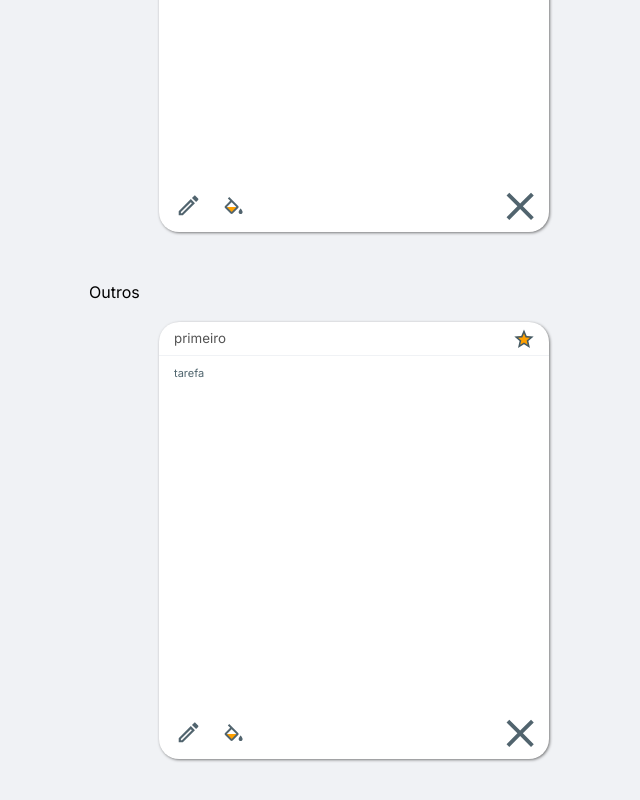
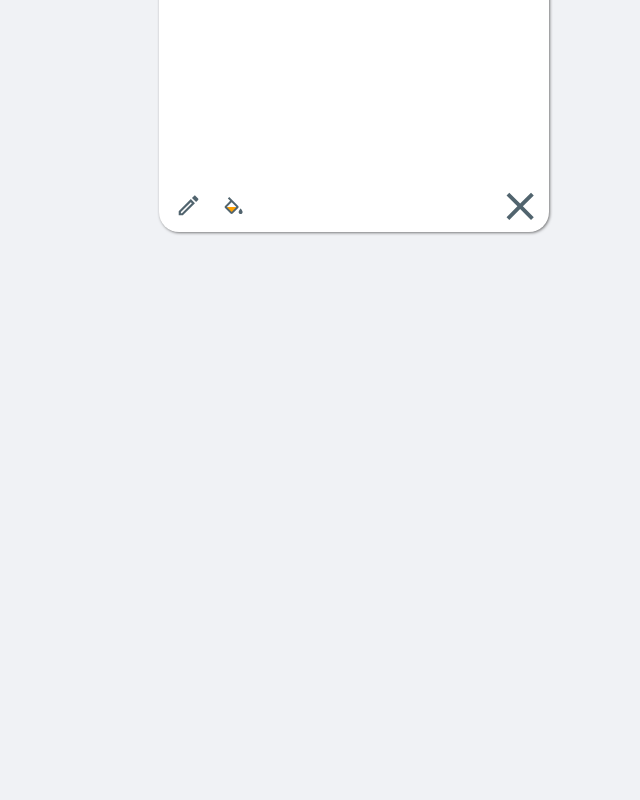
Before and after one commit to luisgustavofaria/todoListViteTs, a React (Vite) app: page / in a window 1280 px wide. Shown: the part 482-1282 px from the top of the page, without its empty margins (286-926 px from the left). After the commit the page ends 814 px from the top, so only its background shows below. Built offline with nearby package versions, Linux system fonts and the light colour scheme.

Commit message:
favorito e outros OK

```diff
--- a/src/App.tsx
+++ b/src/App.tsx
@@ -1,16 +1,16 @@
-import { ThemeProvider } from 'styled-components';
-import { defaultTheme } from './styles/themes/default';
-import { GlobalStyle } from './styles/global';
-import { Header } from './components/Header';
+import { ThemeProvider } from "styled-components";
+import { defaultTheme } from "./styles/themes/default";
+import { GlobalStyle } from "./styles/global";
+import { Header } from "./components/Header";
 import {
   Container01,
   Container02,
   Container03,
-} from './components/Container/styles';
-import { Todo } from './components/Todo';
-import { TodoForm } from './components/TodoForm';
-import { useState } from 'react';
-import { v4 as uuidv4 } from 'uuid';
+} from "./components/Container/styles";
+import { Todo } from "./components/Todo";
+import { TodoForm } from "./components/TodoForm";
+import { useState } from "react";
+import { v4 as uuidv4 } from "uuid";
 
 export interface ITodoList {
   id: string;
@@ -20,14 +20,19 @@ export interface ITodoList {
 }
 
 export function App() {
-  const [newToDo, setNewToDo] = useState<ITodoList[]>([
-    { id: '1', title: 'primeiro', description: 'tarefa', isFavorited: true },
+  const [todoList, setTodoList] = useState<ITodoList[]>([
+    {
+      id: uuidv4(),
+      title: "primeiro",
+      description: "tarefa",
+      isFavorited: true,
+    },
   ]);
 
   function addToDo(
     newTitle: string,
     newDescription: string,
-    isFavorited: boolean
+    isFavorited: boolean,
   ) {
     const data = {
       id: uuidv4(),
@@ -35,19 +40,21 @@ export function App() {
       description: newDescription,
       isFavorited: isFavorited,
     };
-    setNewToDo((oldstate) => [...oldstate, data]); //usar esse codigo para operaçoes assincronas
-    // setTodoLists([...newToDo, data]); esse codigo tbm funciona mas pode dar erro.
-    // Se durante o tempo de espera da operação assíncrona, um usuário adiciona um novo item à lista (addTodoList é chamado) nesse caso, se apertar enter rapido demais, com a abordagem direta (setTodoLists([...todoLists, data])) pode perder atualizações de estado.
+    setTodoList((oldstate) => [...oldstate, data]); //usar esse codigo para operaçoes assincronas
+    // setTodoList([...todoList, data]); esse codigo tbm funciona mas pode dar erro.
+    // Se durante o tempo de espera da operação assíncrona, um usuário adiciona um novo item à lista
+    // (addTodoList é chamado) nesse caso, se apertar enter rapido demais, com a abordagem direta
+    // (setTodoLists([...todoLists, data])) pode perder atualizações de estado.
     //
     // console.log(data.id);
   }
 
   function deleteToDo(todoID: string) {
-    // const newToDoList = todoList.filter((todo) => todo.id !== todoID);
-    // setNewToDo(newToDoList);
-    // esse codigo tbm funciona mas pode dar erro
+    // const newTodoList = todoList.filter((todo) => todo.id !== todoID);
+    // setNewToDo(newTodoList);
+    // esse codigo tbm funciona mas pode dar erro e pode perder atualizações de estado.
 
-    setNewToDo((oldstate) => oldstate.filter((todo) => todo.id !== todoID));
+    setTodoList((oldstate) => oldstate.filter((todo) => todo.id !== todoID));
     //usar esse codigo para operaçoes assincronas
   }
 
@@ -58,19 +65,23 @@ export function App() {
         <TodoForm onAddToDo={addToDo} />
 
         <Container02>
-          <span>Favorito</span>
+          {todoList.find((todo) => todo.isFavorited) && <span>Favorito</span>}
           <Container03>
-            {newToDo.map((todo) => (
-              <Todo key={todo.id} todo={todo} onDeleteToDo={deleteToDo} />
-            ))}
+            {todoList
+              .filter((todo) => todo.isFavorited)
+              .map((todo) => (
+                <Todo key={todo.id} todo={todo} onDeleteToDo={deleteToDo} />
+              ))}
           </Container03>
         </Container02>
         <Container02>
-          <span>Outros</span>
+          {todoList.find((todo) => !todo.isFavorited) && <span>Outros</span>}
           <Container03>
-            {newToDo.map((todo) => (
-              <Todo key={todo.id} todo={todo} onDeleteToDo={deleteToDo} />
-            ))}
+            {todoList
+              .filter((todo) => !todo.isFavorited)
+              .map((todo) => (
+                <Todo key={todo.id} todo={todo} onDeleteToDo={deleteToDo} />
+              ))}
           </Container03>
         </Container02>
       </Container01>
```
Also changed, not shown: .codesandbox/tasks.json (added), .devcontainer/devcontainer.json (added).
